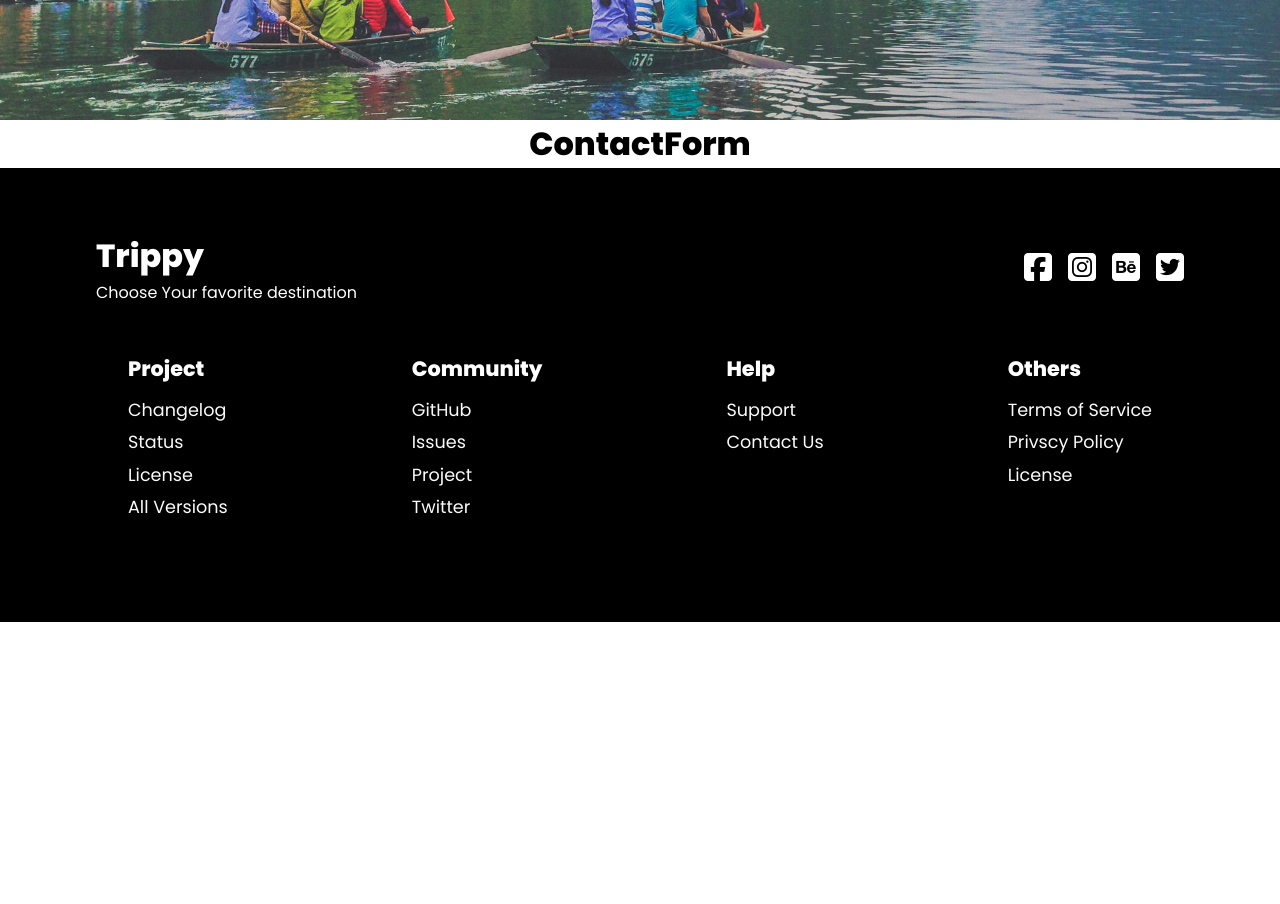
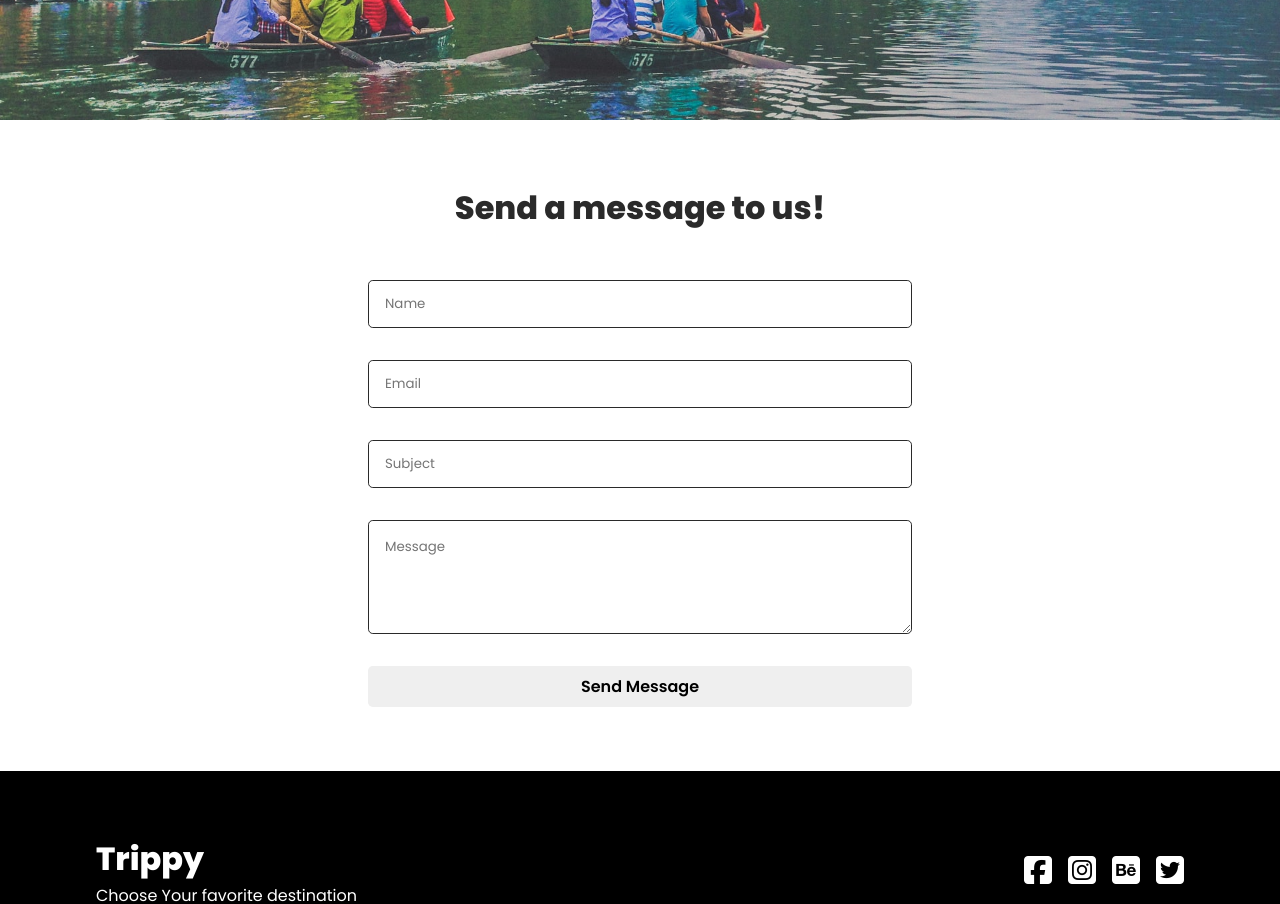
Before and after one commit to yumikakoyama/capstone, a React (Create React App) app in the folder reactapp/: page /contact in a window 1280 px wide. Shown: the part 440-1344 px from the top of the page. Before the commit the page ends 1062 px from the top, so only its background shows below. Built offline with nearby package versions, Linux system fonts and the light colour scheme.

Commit message:
contact page update

```diff
--- a/reactapp/src/components/ContactForm.js
+++ b/reactapp/src/components/ContactForm.js
@@ -3,7 +3,14 @@
 function contactForm(){
     return(
         <div className="form-container">
-            <h1>ContactForm</h1>
+            <h1>Send a message to us!</h1>
+            <form>
+                <input placeholder="Name"></input>
+                <input placeholder="Email"></input>
+                <input placeholder="Subject"></input>
+                <textarea placeholder="Message" rows="4"></textarea>
+                <button>Send Message</button>
+            </form>
         </div>
     )
 }
--- a/reactapp/src/components/ContactFormStyles.css
+++ b/reactapp/src/components/ContactFormStyles.css
@@ -0,0 +1,42 @@
+.form-container{
+    margin: 4rem 6rem;
+    color: #2a2a2a;
+}
+
+.form-container form{
+    padding-top: 3rem;
+    display: flex;
+    flex-direction: column;
+    width: 50%;
+    margin: auto;
+}
+
+.form-container input{
+    height: 3rem;
+    padding: 0 1rem;
+    margin-bottom: 2rem;
+    border-radius: 0.3rem;
+    border: 1px solid #2a2a2a;
+}
+
+.form-container textarea{
+    padding: 1rem;
+    margin-bottom: 2rem;
+    border-radius: 0.3rem;
+    border: 1px solid #2a2a2a;
+}
+
+.form-container button{
+    display: inline;
+}
+
+@media screen and (max-width: 850px){
+    .form-container{
+        margin: 4rem 2rem;
+    }
+
+    .form-container form{
+        padding-top: 2rem;
+        width: 90%;
+    }
+}
```
